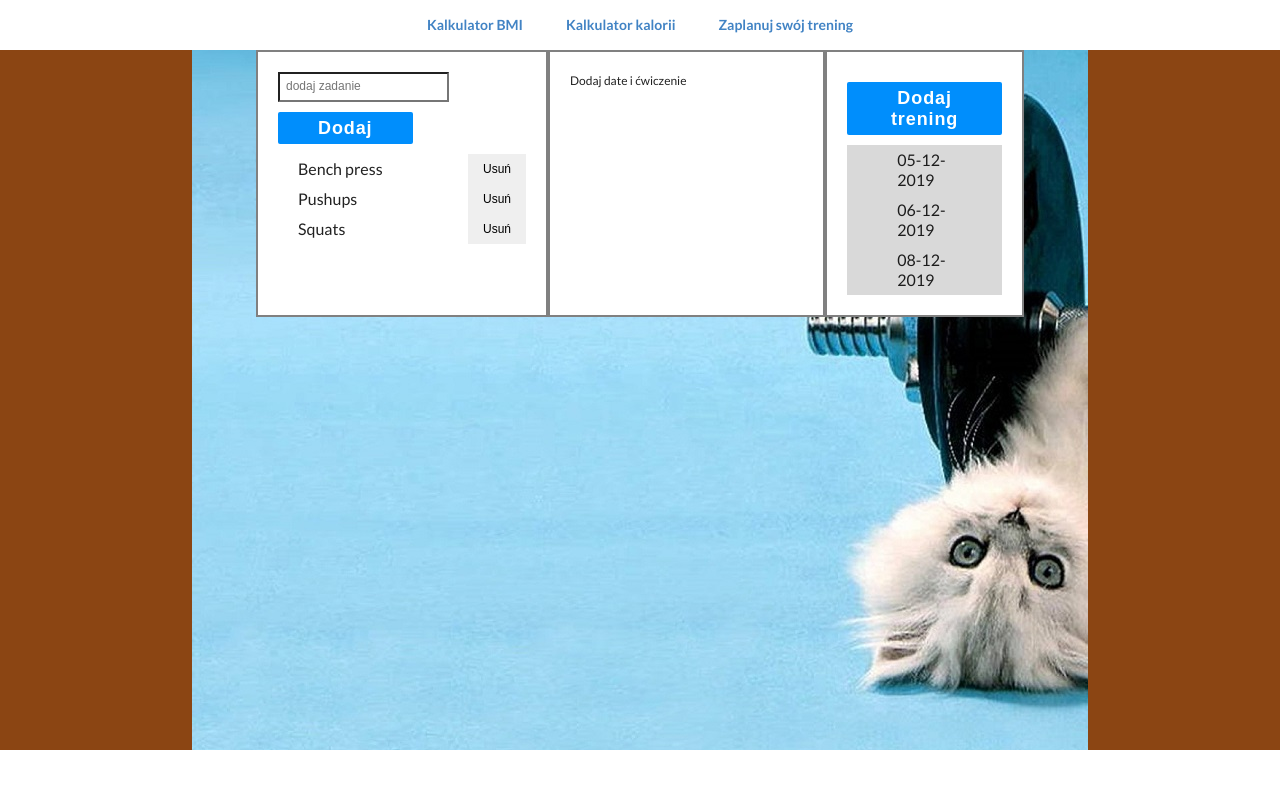
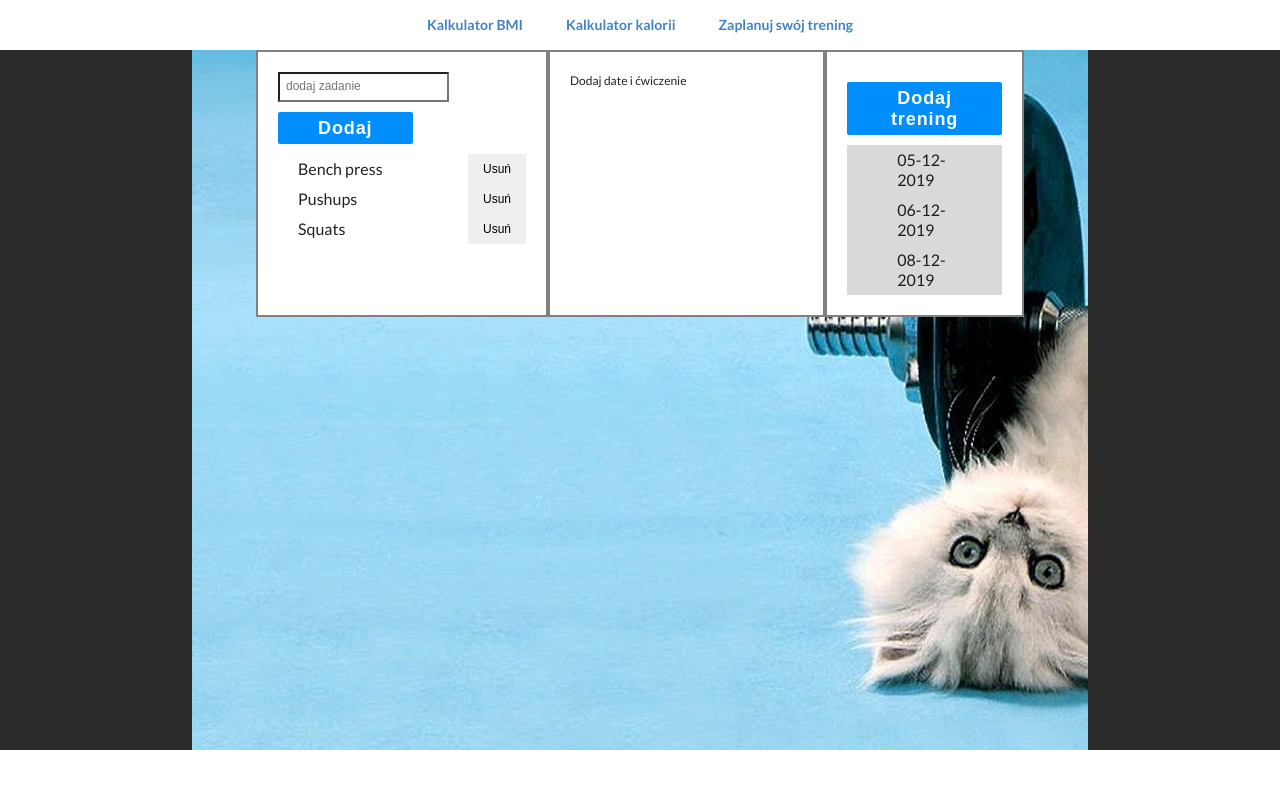
Before and after one commit to WildPengu/fit-app, a React (Create React App) app: page /yourTraining in a window 1280 px wide. Shown: the top 788 px of the page. Built offline with nearby package versions, Linux system fonts and the light colour scheme.

Commit message:
fixing data format

```diff
--- a/package.json
+++ b/package.json
@@ -1,8 +1,10 @@
 {
+  "homepage": "https://WildPengu.github.io/fit-app",
   "name": "fitapp",
   "version": "0.1.0",
   "private": true,
   "dependencies": {
+    "gh-pages": "^2.2.0",
     "loadash": "^1.0.0",
     "react": "^16.11.0",
     "react-dom": "^16.11.0",
@@ -14,6 +16,8 @@
     "semantic-ui-react": "^0.88.1"
   },
   "scripts": {
+    "predeploy": "npm run build",
+    "deploy": "gh-pages -d build",
     "start": "react-scripts start",
     "build": "react-scripts build",
     "test": "react-scripts test",
--- a/src/layouts/App/App.css
+++ b/src/layouts/App/App.css
@@ -1,6 +1,6 @@
 body {
   margin: 0;
-    font-family: 'Open Sans', sans-serif;
+  font-family: "Open Sans", sans-serif;
 }
 
 .menu {
@@ -20,13 +20,13 @@ body {
 }
 
 .menuList li:hover {
-    color:royalblue;
+  color: royalblue;
 }
 
 .contentContainer {
   display: flex;
   justify-content: center;
-    background-color: saddlebrown;
+  background-color: #2b2b2b;
 }
 
 .imageHolder {
@@ -68,9 +68,8 @@ label {
 }
 
 .sexOptionRadio:hover {
-    cursor:pointer
+  cursor: pointer;
 }
-
 
 .weightHolder {
   padding: 10px;
@@ -102,7 +101,7 @@ label {
   background-color: #008efc;
   border-radius: 2px;
   border: 0;
-    color:white;
+  color: white;
   font-weight: 600;
   letter-spacing: 0.05em;
   font-size: 18px;
@@ -129,13 +128,13 @@ label {
 .bmiList {
   list-style: none;
   padding-left: 60px;
-    margin:0;
+  margin: 0;
 }
 
 .bonusInfoHolder {
   display: flex;
   justify-content: space-between;
-    margin-top: 40px;;
+  margin-top: 40px;
 }
 
 .bonusInfoBMI {
@@ -161,9 +160,9 @@ a {
   font-weight: bold;
 }
 h2 {
-    font-weight: 400
+  font-weight: 400;
 }
 
 strong {
-    font-weight: 700
+  font-weight: 700;
 }
--- a/src/layouts/yourTraining/components/addTrainingDay/AddTrainingDay.js
+++ b/src/layouts/yourTraining/components/addTrainingDay/AddTrainingDay.js
@@ -7,12 +7,15 @@ export class AddTrainingDay extends React.Component {
   }
 
   dateIdCounter = 3;
+
+  formatTimeUnit = (time) => (time < 10 ? "0" + time : time);
+
   addTrainingDay = () => {
     let calendar = new Date(),
       today =
-        calendar.getDate() +
+        this.formatTimeUnit(calendar.getDate()) +
         "-" +
-        (calendar.getMonth() + 1) +
+        this.formatTimeUnit(calendar.getMonth() + 1) +
         "-" +
         calendar.getFullYear();
 
@@ -25,7 +28,6 @@ export class AddTrainingDay extends React.Component {
   };
 
   render() {
-    console.log(this.dateIdCounter);
     const allDates = this.props.trainingDays.map((training) => (
       <div key={training.date}>
         <li
```
Also changed, not shown: src/layouts/yourTraining/components/showTrainingDays/ShowTrainingDays.js (+16 -4 lines), 1 other file (tests, documents, lock files or other folders). Lines whose indentation alone changed are shown as unchanged.
